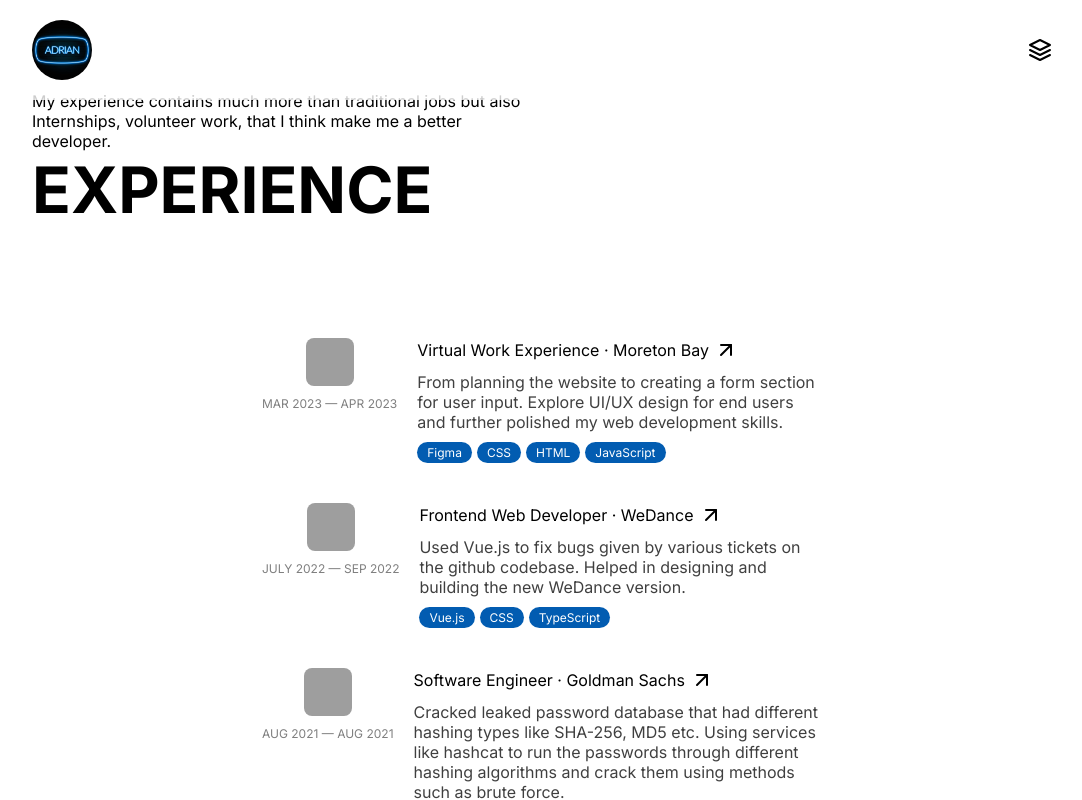
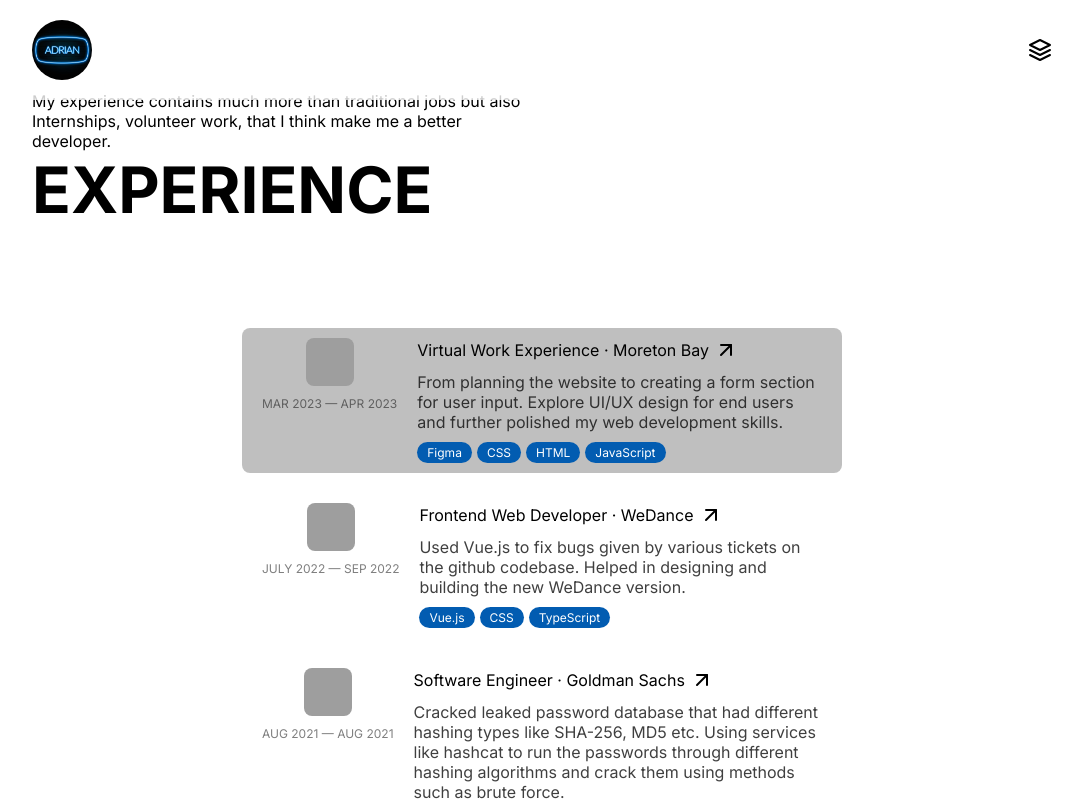
Before and after one commit to Adriantobi/dev_portfolio_v2, a Next.js app: page / in a window 1280 px wide. In both pictures the pointer is over the element 640 px from the left and 4006 px from the top of the page. Shown: the part 3606-4406 px from the top of the page, without its empty margins (98-1180 px from the left). Built offline with nearby package versions, Linux system fonts and the light colour scheme; grey boxes are pictures that could not be loaded; a web font is replaced by a local one.

Commit message:
Light Mode Experience Fix

```diff
--- a/css/experiencecard.module.css
+++ b/css/experiencecard.module.css
@@ -9,7 +9,7 @@
 }
 
 .ExperienceCard:hover {
-    background: rgba( 255, 255, 255, 0.25 );
+    background: rgba( var(--foreground-rgb), 0.25 );
     backdrop-filter: blur( 4px );
 }
 
```
